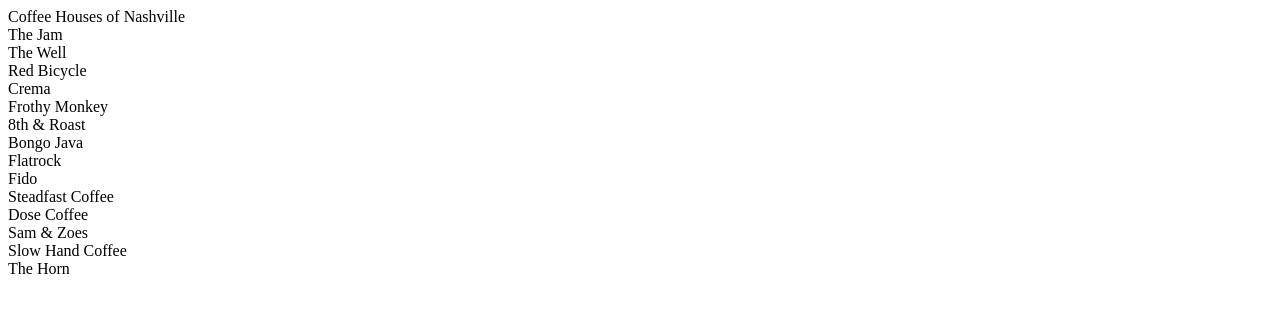
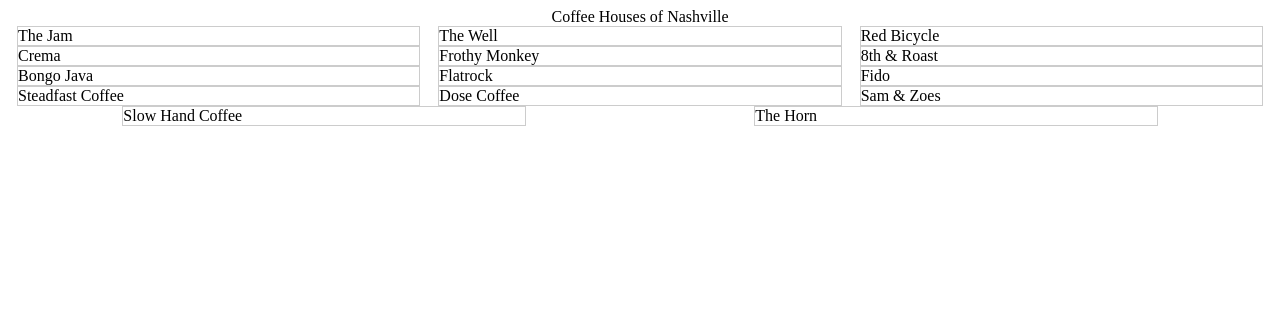
Before and after one commit to Abbeymossnss/coffee-houses, a plain HTML site: page index.html in a window 1280 px wide. Drawn offline with Linux system fonts and the light colour scheme.

Commit message:
second commit

```diff
--- a/index.html
+++ b/index.html
@@ -1,27 +1,59 @@
 <!DOCTYPE html>
 <html lang="en">
   <head>
-    <title>Nashville Coffee Houses</title>
     <link rel="stylesheet" href="styles/main.css">
   </head>
   <body>
-	<header class="pageHeader">Coffee Houses of Nashville</header>
+        <!--  Parent biography component -->
+        <section class="pageHeader">
+         Coffee Houses of Nashville
+    </section>
+
+
 
     <section class="list">
-      <article class="shop">The Jam</article>
-      <article class="shop">The Well</article>
-      <article class="shop">Red Bicycle</article>
-      <article class="shop">Crema</article>
-      <article class="shop">Frothy Monkey</article>
-      <article class="shop">8th &amp; Roast</article>
-      <article class="shop">Bongo Java</article>
-      <article class="shop">Flatrock</article>
-      <article class="shop">Fido</article>
-      <article class="shop">Steadfast Coffee</article>
-      <article class="shop">Dose Coffee</article>
-      <article class="shop">Sam &amp; Zoes</article>
-      <article class="shop">Slow Hand Coffee</article>
-      <article class="shop">The Horn</article>
+        <div class="shop">
+            The Jam
+        </div>
+      <div class="shop">
+        The Well
+    </div>
+      <div class="shop">
+        Red Bicycle
+    </div>
+      <div class="shop">
+        Crema
+    </div>
+      <div class="shop">
+        Frothy Monkey
+    </div>
+      <div class="shop">
+        8th &amp; Roast
+    </div>
+      <div class="shop">
+        Bongo Java
+      </div>
+      <div class="shop">
+        Flatrock
+    </div>
+      <div class="shop">
+        Fido
+    </div>
+      <div class="shop">
+        Steadfast Coffee
+    </div>
+      <div class="shop">
+        Dose Coffee
+    </div>
+      <div class="shop">
+        Sam &amp; Zoes
+    </div>
+      <div class="shop">
+        Slow Hand Coffee
+    </div>
+      <div class="shop">
+        The Horn
+    </div>
     </section>
   </body>
 </html>
--- a/styles/main.css
+++ b/styles/main.css
@@ -0,0 +1,15 @@
+.pageHeader {
+    text-align: center;
+}
+
+
+      .list {
+        display: flex;
+        flex-wrap: wrap;
+      }
+      .shop {
+        flex-basis: calc(100% / 3 - 20px);
+        border: 1px solid #ccc;
+        flex-grow: 0;
+        margin: auto;
+      }
```
